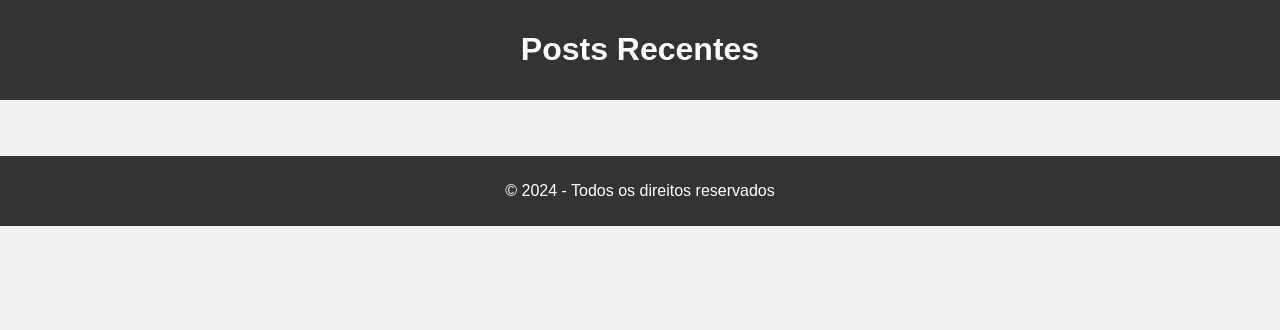
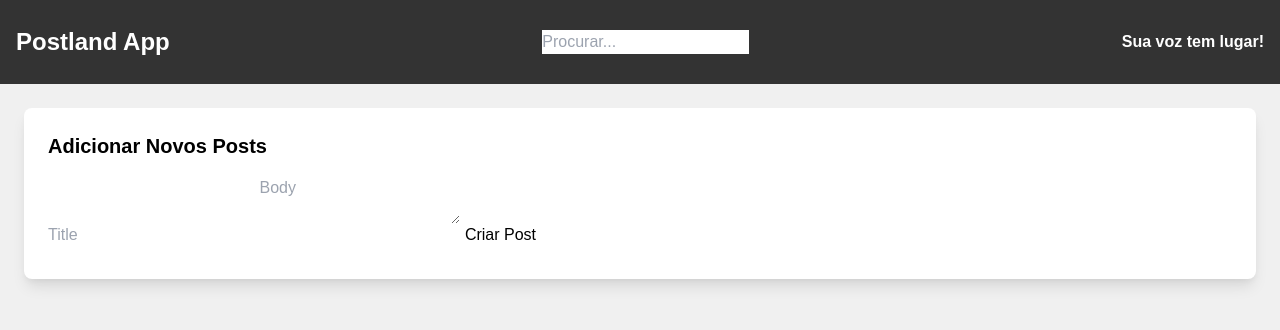
Before and after one commit to TaironeAlbuquerque/web-app-api, a plain HTML site: page index.html in a window 1280 px wide. Drawn offline with nearby package versions, Linux system fonts and the light colour scheme; no server answers.

Commit message:
Update index.html

```diff
--- a/index.html
+++ b/index.html
@@ -1,23 +1,53 @@
 <!DOCTYPE html>
-<html lang="pt-BR">
+<html lang="en">
+
 <head>
-    <meta charset="UTF-8">
-    <meta name="viewport" content="width=device-width, initial-scale=1.0">
-    <title>Lista de Posts</title>
-    <link rel="stylesheet" href="styles.css">
+  <meta charset="UTF-8">
+  <meta name="viewport" content="width=device-width, initial-scale=1.0">
+  <title>Postland App</title>
+  <link href="https://cdn.jsdelivr.net/npm/tailwindcss@latest/dist/tailwind.min.css" rel="stylesheet">
+  <link href="styles.css" rel="stylesheet">
 </head>
+
 <body>
-    <header>
-        <h1>Posts Recentes</h1>
-    </header>
-    <main>
-        <ul id="posts-list">
-            <!-- Os posts serão inseridos aqui dinamicamente -->
-        </ul>
-    </main>
-    <footer>
-        <p>&copy; 2024 - Todos os direitos reservados</p>
-    </footer>
-    <script src="script.js"></script>
+  <!-- Header -->
+  <header class="header">
+    <div class="container mx-auto flex items-center justify-between p-4">
+      <h1 class="text-2xl font-bold">Postland App</h1>
+      <input type="text" id="search" placeholder="Procurar..." class="search-input" aria-label="Search">
+      <h3 class="text-1xl font-bold">Sua voz tem lugar!</h3>
+    </div>
+  </header>
+
+  <!-- Main Content -->
+  <main class="container mx-auto p-6">
+    <section class="add-post bg-white rounded-lg shadow-lg p-6 mb-6">
+      <h2 class="text-xl font-semibold mb-4">Adicionar Novos Posts</h2>
+      <form id="post-form">
+        <input type="text" id="title" placeholder="Title" class="input-field mb-2" aria-label="Post Title">
+        <textarea id="body" placeholder="Body" class="input-field mb-4" aria-label="Post Body"></textarea>
+        <button type="submit" id="create" class="create-button">Criar Post</button>
+      </form>
+      <div id="form-feedback" class="hidden mt-4"></div>
+    </section>
+
+    <section id="edit-post" class="hidden bg-white rounded-lg shadow-lg p-6 mb-6">
+        <h2 class="text-xl font-semibold mb-4">Editar Post</h2>
+        <form id="edit-form">
+            <input type="text" id="edit-title" placeholder="Título" class="input-field mb-2" aria-label="Post Title">
+            <textarea id="edit-body" placeholder="Descrição" class="input-field mb-4" aria-label="Post Body"></textarea>
+            <button type="submit" id="update" class="update-button">Update</button>
+            <button type="button" id="cancel-update" class="cancel-button">Cancel</button>
+        </form>
+        <div id="edit-feedback" class="hidden mt-4"></div>
+    </section>
+
+    <section id="posts">
+      <!-- Posts will be displayed here -->
+    </section>
+  </main>
+
+  <script src="script.js"></script>
 </body>
+
 </html>
```
